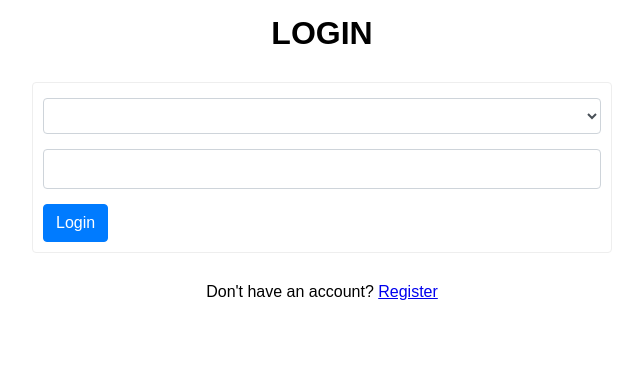
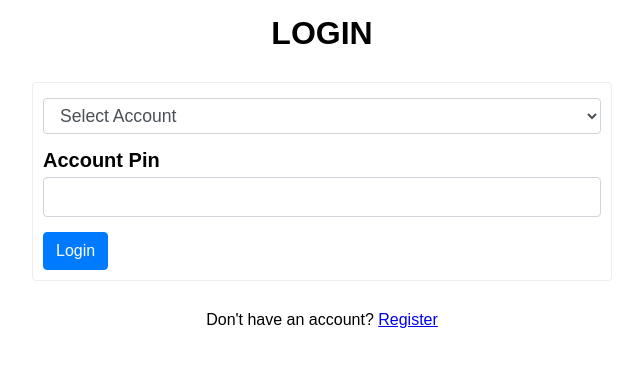
Before and after one commit to gabito1451/Minibankapp-React, a React (Create React App) app: page / in a window 1280 px wide. Shown: the top 366 px of the page, without its empty margins (318-961 px from the left). Built offline with nearby package versions, Linux system fonts and the light colour scheme.

Commit message:
Added label element and option element

```diff
--- a/src/components/login.js
+++ b/src/components/login.js
@@ -65,10 +65,12 @@ export const Login = () => {
       <form className="account-form" onSubmit={handleSubmit(onSubmit)}>
         <div className="form-group">
           <select ref={selectRef} className="form-control">
+            <option value="">Select Account</option>
             {option}
           </select>
         </div>
         <div className="form-group">
+          <label className="form-control-label">Account Pin</label>
           <input
             type="number"
             className="form-control"
```
